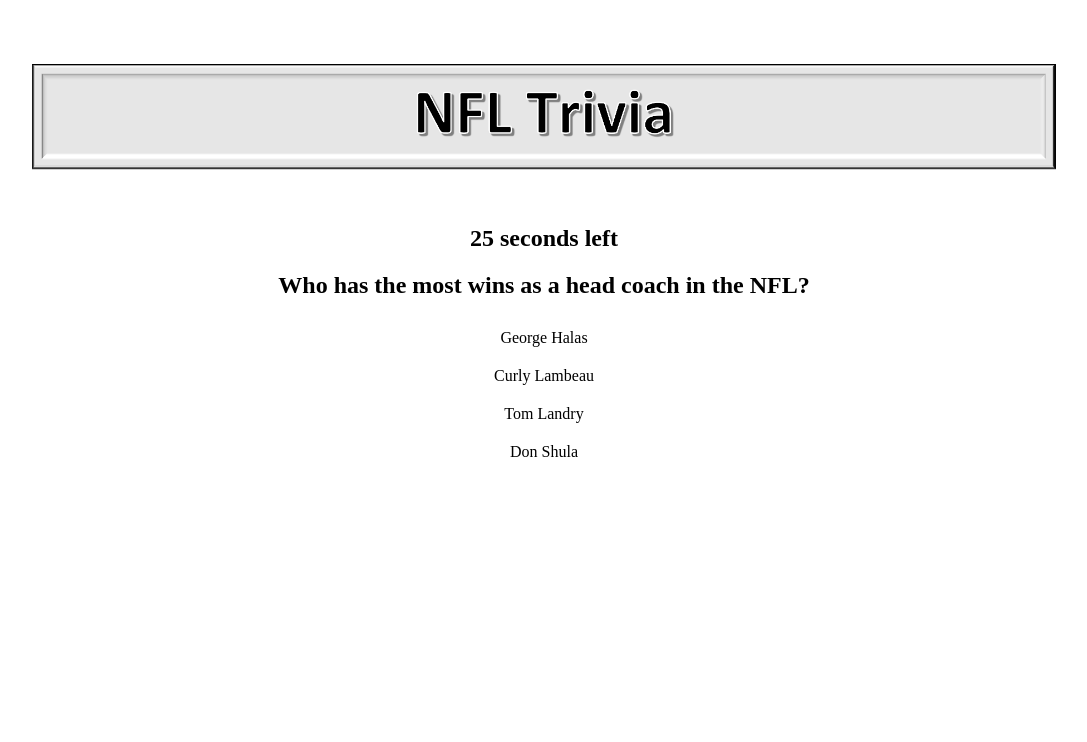
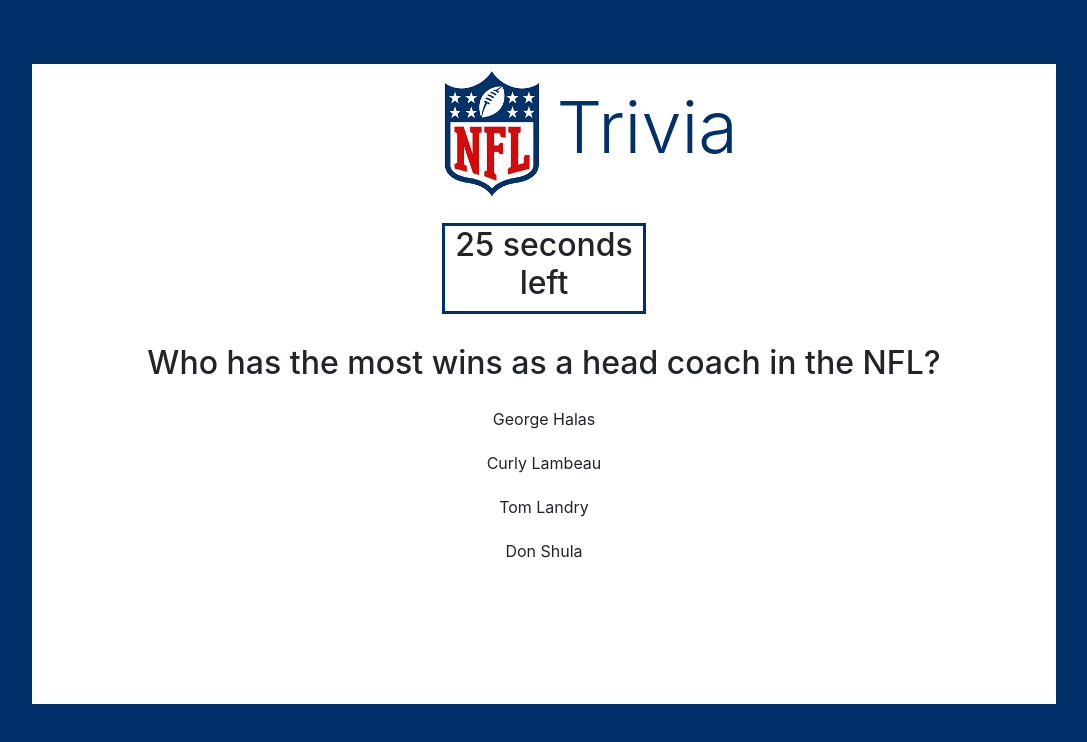
Before and after one commit to ethanholston/TriviaGame, a plain HTML site: page index.html in a window 1280 px wide. Shown: the whole page, without its empty margins (96-1183 px from the left). Drawn offline with nearby package versions, Linux system fonts and the light colour scheme.

Commit message:
added styling, header

```diff
--- a/assets/css/style.css
+++ b/assets/css/style.css
@@ -1,5 +1,6 @@
 html{
-    /* background-image: url("../images/footballField.jpg"); */
+    background-color: #003069;
+    color: #003069;
 }
 
 body{
@@ -34,16 +35,65 @@ body{
 }
 
 .answer:hover{
-    background-color: gray;
-
+    background-color: #003069;
+    color: white;
 }
 
 .answer{
     padding: 10px;
-    /* position: relative; */
-    width: 150px;
+    width: 200px;
     margin-left: auto;
     margin-right: auto;
+}
+
+
+#restart:hover{
+    background-color: #003069;
+    color: white;
+    width: 20%;
+}
+
+#restart{
+    width: 20%;
+    margin-left: auto;
+    margin-right: auto;
+    padding: 10px;
+}
+
+
+.display-4{
+    color: #003069;
+    font-size: 72px;
+    top: 20px;
+    text-align: center;
+    position: absolute;
+}
+
+#logo{
+    width: 100px;
+    margin-right: 15px;
+    top: 10%;
+    position: relative;
+}
+
+#banner{
+    margin-left: 40%;
+    margin-right: 40%;
+    width: 20%;
+    position: relative;
+}
+
+#timer{
+    margin-top: -30px;
+    margin-bottom: 30px;
+    width: 20%;
+    margin-left: 40%;
+    margin-right: 40%;
+    border: 3px solid #003069;
+}
+
+#question{
+    margin-bottom: 15px;
 }
 
 .red{
--- a/assets/javascript/app.js
+++ b/assets/javascript/app.js
@@ -25,7 +25,7 @@ var questions = [
     a: "Matt Schaub",
     b: "Matt Cassel",
     c: "Matt Moore",
-    d: "Matt Moore",
+    d: "Matt Flynn",
     ans: "Matt Cassel"},
     {q: "How many Heisman Trophy winners have gone on to be MVP of the Super Bowl?",
     a: "2",
@@ -82,7 +82,7 @@ var noAns;
 //Functions
 
 function setHtml(){
-    $("#timer").html("<h2>" + number + " seconds left</h2>");
+    $("#timer").html("<h2>" + number + " seconds left</h2>").removeClass("red");
     $("#question").html("<h2>" + question + "<h2>");
     $("#answerA").html(answerA + "<br>").addClass("answer");
     $("#answerB").html(answerB + "<br>").addClass("answer");
@@ -137,7 +137,6 @@ function showAns(){
 function nextQ(){
     questionNum++;
     if(questionNum < questions.length){
-        $("#timer").removeClass("red");
         questionSetup();
     }
     else{
@@ -154,7 +153,7 @@ function newGame(){
 }
 
 function gameOver(){
-    $("#question").html("All done! Here's how you did!<br><button id='restart'>Restart</button><br><br><h3 id='right'></h3><h3 id='wrong'></h3><h3 id='no-answer'></h3>");
+    $("#question").html("<h2>All done! Here's how you did!</h2><br><h3 id='right'></h3><h3 id='wrong'></h3><h3 id='no-answer'></h3><h2 id='restart'>Start over?</h2>");
     $("#right").text("Correct answers: " + correct);
     $("#wrong").text("Incorrect answers: " + incorrect);
     $("#no-answer").text("Not answered : " + noAns);
@@ -170,10 +169,9 @@ function questionSetup(){
     answerD = questions[questionNum].d;
     selected = "";
     setHtml();
+}
+
 //Gameplay
-
-
-}
 
 $("#answerA").on("click", function(){
     selected = questions[questionNum].a;
--- a/index.html
+++ b/index.html
@@ -2,14 +2,17 @@
 <html>
 <head>
         <script type="text/javascript" src="https://cdnjs.cloudflare.com/ajax/libs/jquery/3.2.1/jquery.min.js"></script>
+        <link rel="stylesheet" href="https://stackpath.bootstrapcdn.com/bootstrap/4.1.3/css/bootstrap.min.css" integrity="sha384-MCw98/SFnGE8fJT3GXwEOngsV7Zt27NXFoaoApmYm81iuXoPkFOJwJ8ERdknLPMO" crossorigin="anonymous">
         <link rel="stylesheet" href="assets/css/style.css">
-
+        <title>NFL Trivia</title>
 </head>
 
 <body>
 
 <div id="container">
-        <img id="banner" src="assets/images/banner.png"/>
+                <div id="banner">
+                        <img id="logo" src="assets/images/nflLogo.png"/><span class="display-4">Trivia</span>
+                </div>
         <div class="game">
                 <div id="timer"></div>
                 <div id="question"></div>
```
Also changed, not shown: assets/images/banner.PNG (deleted), assets/images/nflLogo.png (added).
